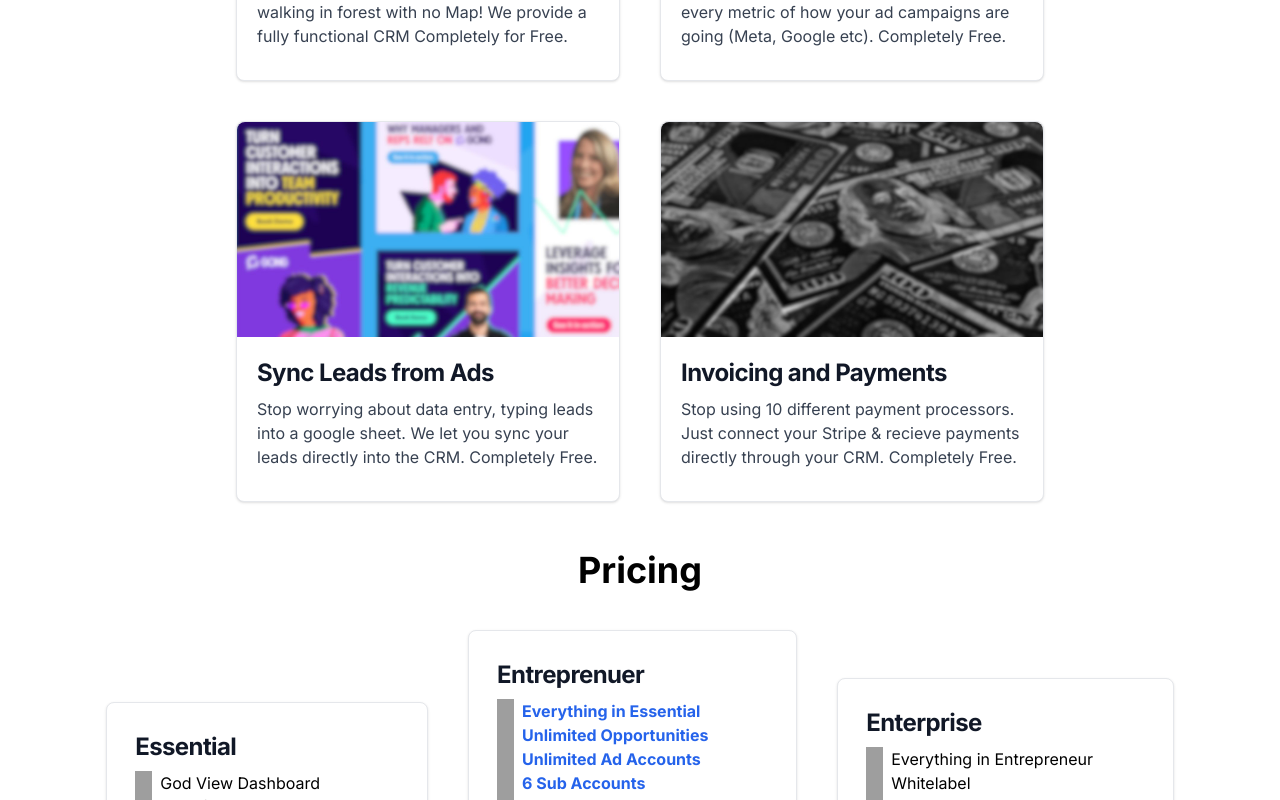
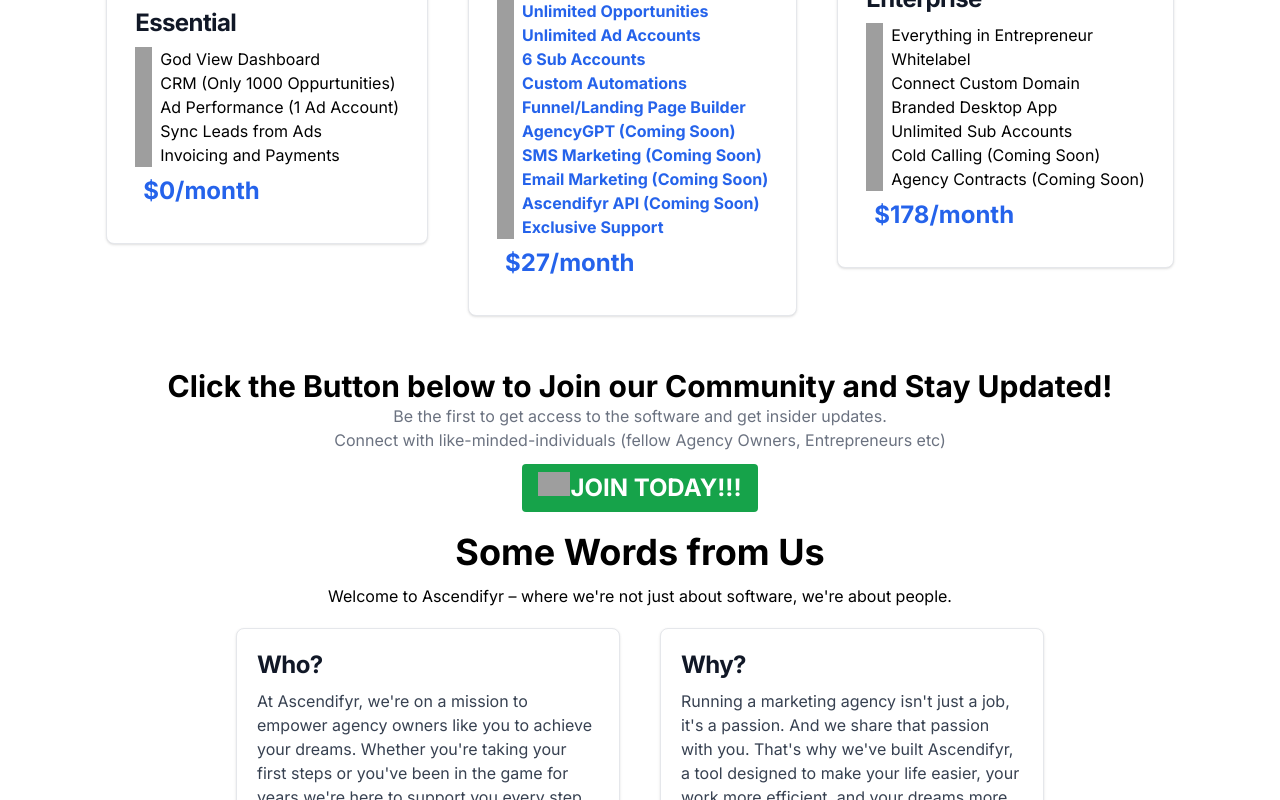
Before and after one commit to syedmohammad-ali/ascendifyrlanding, a Next.js app: page / in a window 1280 px wide. Shown: the part 2000-2800 px from the top of the page. Built offline with nearby package versions, Linux system fonts and the light colour scheme; grey boxes are pictures that could not be loaded.

Commit message:
Add Closing and change structure to nav-hero-features-pricing-closing-about-footer

```diff
--- /dev/null
+++ b/src/app/components/closing.tsx
@@ -0,0 +1,31 @@
+import Image from "next/image";
+
+export default function Closing() {
+  return (
+    <div id="closing">
+      <div className="flex flex-col items-center justify-center mt-8">
+        <h1 className="text-3xl font-bold">
+          Click the Button below to Join our Community and Stay Updated!
+        </h1>
+        <h2 className="text-gray-500">
+          Be the first to get access to the software and get insider updates.
+        </h2>
+        <h2 className="text-gray-500">
+          Connect with like-minded-individuals (fellow Agency Owners,
+          Entrepreneurs etc)
+        </h2>
+        <button className="flex flex-row bg-green-600 hover:bg-green-800 text-white font-bold py-2 px-4 rounded text-2xl mt-3">
+          <Image
+            src="https://upload.wikimedia.org/wikipedia/commons/6/6b/WhatsApp.svg"
+            width={32}
+            height={32}
+            alt="Whatsapp Logo"
+          />
+          <a href="https://chat.whatsapp.com/DXbh1xx7ECAFQwSu4TUbWo">
+            JOIN TODAY!!!
+          </a>
+        </button>
+      </div>
+    </div>
+  );
+}
--- a/src/app/page.tsx
+++ b/src/app/page.tsx
@@ -5,15 +5,18 @@
 import Footer from "./components/footer";
 import { SpeedInsights } from "@vercel/speed-insights/next";
 import About from "@/app/components/about";
+import Closing from "@/app/components/closing";
 
 export default function Home() {
   return (
     <main>
       <Navbar></Navbar>
       <Hero></Hero>
-      <About></About>
       <Features></Features>
       <Pricing></Pricing>
+      <Closing></Closing>
+      <About></About>
+      <Footer></Footer>
     </main>
   );
 }
```
